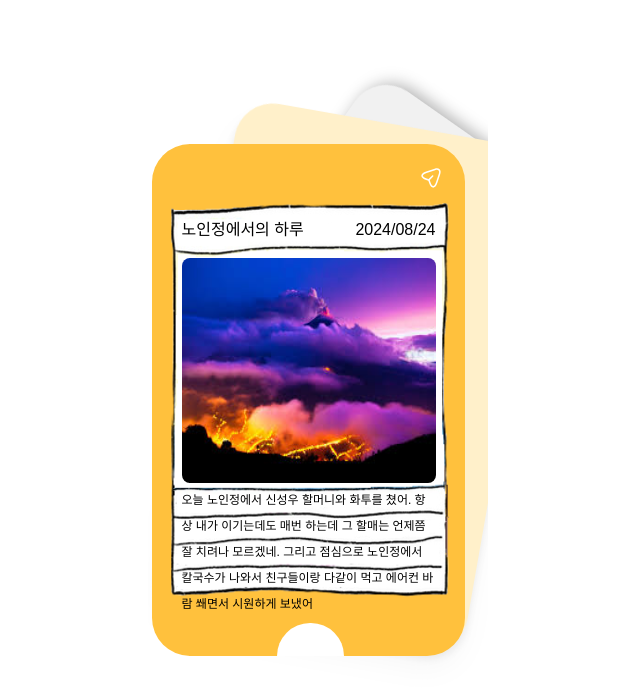
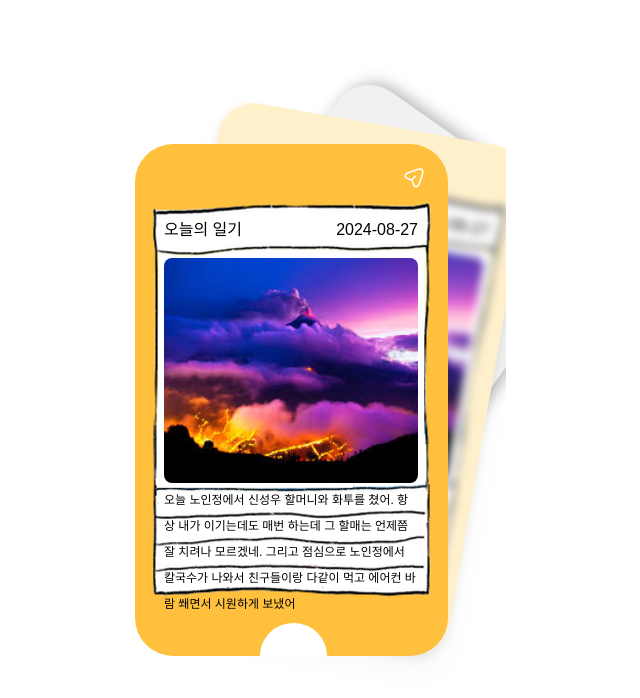
Before and after one commit to kimnerd625/onmom-client, a Next.js app: page /album in a window 1280 px wide. Shown: the top 698 px of the page, without its empty margins (320-960 px from the left). Built offline with nearby package versions, Linux system fonts and the light colour scheme; no server answers; a web font is replaced by a local one.

Commit message:
style: update Album page component

```diff
--- a/app/album/Types/DiaryData.ts
+++ b/app/album/Types/DiaryData.ts
@@ -1,8 +1,16 @@
 export interface DiaryData {
+  title: string;
+  createdAt: string;
+  diaryEntryId: number;
+  textContent: string;
   imageUrl: string;
-  data: {
-    title: string;
-    date: string; //Date 객체를 이용할 수도 있음
-    contents: string;
-  };
+  audioUrl: string;
+  dailyAnswers: [
+    {
+      id: number;
+      questionText: string;
+      answerText: string;
+      createdAt: string;
+    }
+  ];
 }
--- a/app/album/_components/Diary.tsx
+++ b/app/album/_components/Diary.tsx
@@ -7,7 +7,6 @@ import type { DiaryData } from "../Types/DiaryData";
 import ShareIcon from "@/public/icons/icon-share-white.svg";
 import DiaryCard from "./Diary/DiaryCard";
 import { useSwipeable } from "react-swipeable";
-import { config } from "process";
 
 interface ShareProps {
   isOpenShare: boolean;
@@ -22,55 +21,120 @@ export default function Diary({ isOpenShare, setIsOpenShare }: ShareProps) {
   // 그림일기 데이터 배열 상태 저장
   const [diaryData, setDiaryData] = useState<DiaryData[]>([
     {
+      title: "오늘의 일기",
+      createdAt: "2024-08-27",
+      diaryEntryId: 789,
+      textContent:
+        "오늘 노인정에서 신성우 할머니와 화투를 쳤어. 항상 내가 이기는데도 매번 하는데 그 할매는 언제쯤 잘 치려나 모르겠네. 그리고 점심으로 노인정에서 칼국수가 나와서 친구들이랑 다같이 먹고 에어컨 바람 쐐면서 시원하게 보냈어",
       imageUrl: "/images/test1.jpg",
-      data: {
-        title: "노인정에서의 하루",
-        date: "2024/08/24", //Date 객체를 이용할 수도 있음
-        contents:
-          "오늘 노인정에서 신성우 할머니와 화투를 쳤어. 항상 내가 이기는데도 매번 하는데 그 할매는 언제쯤 잘 치려나 모르겠네. 그리고 점심으로 노인정에서 칼국수가 나와서 친구들이랑 다같이 먹고 에어컨 바람 쐐면서 시원하게 보냈어",
-      },
+      audioUrl: "https://s3.amazonaws.com/bucket-name/audio/1/1234567890.mp3",
+      dailyAnswers: [
+        {
+          id: 1,
+          questionText: "약은 드셨나요?",
+          answerText: "응 먹었어",
+          createdAt: "2024-08-27",
+        },
+      ],
+    },
+    {
+      title: "다음의 일기",
+      createdAt: "2024-08-27",
+      diaryEntryId: 790,
+      textContent:
+        "오늘 노인정에서 신성우 할머니와 화투를 쳤어. 항상 내가 이기는데도 매번 하는데 그 할매는 언제쯤 잘 치려나 모르겠네. 그리고 점심으로 노인정에서 칼국수가 나와서 친구들이랑 다같이 먹고 에어컨 바람 쐐면서 시원하게 보냈어",
+      imageUrl: "/images/test1.jpg",
+      audioUrl: "https://s3.amazonaws.com/bucket-name/audio/1/1234567890.mp3",
+      dailyAnswers: [
+        {
+          id: 1,
+          questionText: "약은 드셨나요?",
+          answerText: "응 먹었어",
+          createdAt: "2024-08-27",
+        },
+      ],
     },
   ]);
 
-  // 스와이프 상태 관리
   const [isSwiping, setIsSwiping] = useState<boolean>(false);
-  const [distanceX, setDistanceX] = useState<number>(0);
-  const [distanceY, setDistanceY] = useState<number>(0);
-  const [direction, setDirection] = useState<string>("");
+  const [deg, setDeg] = useState<number>(0);
+
+  const [visible, setVisible] = useState<boolean>(true);
 
   const diaryHandler = useSwipeable({
     onSwiped: (eventData) => {
       setIsSwiping(false);
+
+      if (deg <= -10) {
+        console.log("다음 데이터");
+
+        const newData = [...diaryData];
+
+        setDiaryData(newData);
+      }
+
+      if (deg >= 10) {
+        console.log("이전 데이터");
+
+        const newData = [...diaryData];
+
+        setDiaryData(newData);
+      }
+
+      setDeg(0);
+      setVisible(true);
     },
     onSwiping: (eventData) => {
-      console.log("진행 중");
-      // setIsSwiping(true);
-      setDistanceX(eventData.deltaX);
-      setDistanceY(eventData.deltaY);
-      setDirection(eventData.dir);
+      setIsSwiping(true);
+      const newDeg = Math.floor(
+        Math.min(Math.max(eventData.deltaX / 10, -10), 10)
+      );
+
+      if (newDeg >= 10 || newDeg <= -10) {
+        setVisible(false);
+      }
+
+      setDeg(newDeg);
     },
-    // onSwipeStart: (eventData) => {
-    //   setIsSwiping(true);
-    //   console.log("시작");
-    // },
-    ...config,
   });
 
-  // useEffect hook으로 그림일기 데이터 배열 받아오기
-  //
+  useEffect(() => {
+    const fetchData = async () => {
+      try {
+        const response = await fetch("/api/diary", {
+          method: "GET",
+          headers: {
+            "Content-Type": "application/json",
+          },
+        });
+
+        if (!response.ok) {
+          throw new Error("그림일기 정보를 가져오는 데 실패했습니다.");
+        }
+
+        const data = await response.json();
+        setDiaryData(data);
+      } catch (error) {
+        console.error("그림일기 조회 중 오류 발생", error);
+      }
+    };
+
+    fetchData();
+  }, []);
 
   return (
     <div className="flex relative">
       <div
         {...diaryHandler}
-        className={`z-30 relative origin-bottom-right transition-transform duration-0 ease-in-out transform ${
-          isSwiping && distanceX !== 0
-            ? `rotate-[${Math.floor(
-                Math.atan(distanceX / 515) * (180 / Math.PI)
-              )}deg]`
-            : "rotate-[0deg]"
-        }`}
+        className={`z-30 relative origin-bottom-right transition-all duration-500 opacity-100`}
+        style={{
+          transform: `rotate(${deg}deg)`,
+          opacity: `${visible ? "1" : "0.7"}`,
+        }}
       >
+        {isSwiping && (
+          <div className="absolute inset-0 bg-black bg-opacity-10 z-10 rounded-[38px] ml-1"></div>
+        )}
         <div
           onClick={shareHandler}
           className="z-30 rounded-full p-2.5 top-3 right-3 absolute hover:bg-brand-main_200 cursor-pointer"
@@ -79,8 +143,10 @@ export default function Diary({ isOpenShare, setIsOpenShare }: ShareProps) {
         </div>
         <div className="ml-1 cursor-pointer group hover:outline hover:outline-blue-600 flex justify-center flex-col items-center relative w-[313px] h-[512px] rounded-[38px] bg-album-first">
           <DiaryCard
+            title={diaryData[0].title}
+            createdAt={diaryData[0].createdAt}
             imageUrl={diaryData[0].imageUrl}
-            data={diaryData[0].data}
+            textContent={diaryData[0].textContent}
           />
           <div>
             <div className="group:hover:border group-hover:outline group-hover:border-l-2 group-hover:border-r-2 group-hover:border-t-2 group-hover:outline-white group-hover:border-r-blue-600 group-hover:border-t-blue-600 group-hover:border-l-blue-600 absolute bottom-0 left-[125px] bg-white w-[67px] h-[33.5px] rounded-t-full"></div>
@@ -89,7 +155,15 @@ export default function Diary({ isOpenShare, setIsOpenShare }: ShareProps) {
       </div>
 
       <div className="drop-shadow-xl absolute z-20 origin-bottom-right rotate-[10deg]">
-        <div className="cursor-pointer group hover:outline hover:outline-blue-600 flex justify-center flex-col items-center relative w-[313px] h-[512px] rounded-[38px] bg-album-second"></div>
+        <div className="cursor-pointer group hover:outline hover:outline-blue-600 flex justify-center flex-col items-center relative w-[313px] h-[512px] rounded-[38px] bg-album-second">
+          <div className="absolute inset-0 bg-white bg-opacity-5 backdrop-blur-sm z-10"></div>
+          <DiaryCard
+            title={diaryData[1].title}
+            createdAt={diaryData[1].createdAt}
+            imageUrl={diaryData[1].imageUrl}
+            textContent={diaryData[1].textContent}
+          />
+        </div>
       </div>
       <div className="drop-shadow-[4px_-4px_8px_rgba(0,0,0,0.3)] absolute z-10 right-20 top-5 origin-bottom-right rotate-[35deg]">
         <div className="cursor-pointer group hover:outline hover:outline-blue-600 flex justify-center flex-col items-center relative w-[290px] h-[400px] rounded-[38px] bg-album-third"></div>
--- a/app/album/_components/Diary/DiaryCard.tsx
+++ b/app/album/_components/Diary/DiaryCard.tsx
@@ -4,15 +4,25 @@ import Frame from "@/public/icons/frame.svg";
 
 import type { DiaryData } from "../../Types/DiaryData";
 
-export default function DiaryCard({ imageUrl, data }: DiaryData) {
+type DiaryCardData = Pick<
+  DiaryData,
+  "title" | "createdAt" | "imageUrl" | "textContent"
+>;
+
+export default function DiaryCard({
+  title,
+  createdAt,
+  imageUrl,
+  textContent,
+}: DiaryCardData) {
   return (
     <section className="relative w-[270px] h-[380px] bg-white p-2 font-yoonchildfundDaeHan">
       <div className="top-[-12px] right-[-10px] absolute">
         <Frame />
       </div>
       <div className="relative flex flex-row justify-between h-[40px]">
-        <div>{data.title}</div>
-        <div>{data.date}</div>
+        <div>{title}</div>
+        <div>{createdAt}</div>
       </div>
 
       <div className="relative h-[225px] overflow-hidden rounded-lg flex-row justify-between flex ">
@@ -25,7 +35,7 @@ export default function DiaryCard({ imageUrl, data }: DiaryData) {
       </div>
 
       <div className="relative flex flex-col mt-1">
-        <div className="text-xs leading-[26px]">{data.contents}</div>
+        <div className="text-xs leading-[26px]">{textContent}</div>
       </div>
     </section>
   );
--- a/app/album/_components/Dimmed.tsx
+++ b/app/album/_components/Dimmed.tsx
@@ -1,5 +1,5 @@
 export default function Dimmed() {
   return (
-    <div className="inset-0 bg-opacity-20 bg-black absolute h-dvh z-40"></div>
+    <div className="inset-0 bg-opacity-20 bg-black fixed h-dvh z-40"></div>
   );
 }
--- a/app/album/_components/Share/ShareAppButton.tsx
+++ b/app/album/_components/Share/ShareAppButton.tsx
@@ -3,8 +3,15 @@ import Image from "next/image";
 import type { AppList } from "../../Types/AppList";
 
 export default function ShareAppButton({ imageUrl, appName }: AppList) {
+  const shareHandler = () => {
+    window.open("https://twitter.com/intent/tweet");
+  };
+
   return (
-    <button className="flex flex-col justify-center items-center hover:outline p-1 hover:outline-blue-300">
+    <button
+      onClick={shareHandler}
+      className="flex flex-col justify-center items-center hover:outline p-1 hover:outline-blue-300"
+    >
       <Image
         src={`${imageUrl}`}
         alt={`${appName} 아이콘 이미지`}
--- a/app/album/page.tsx
+++ b/app/album/page.tsx
@@ -11,7 +11,7 @@ export default function AlbumPage() {
   const [isOpenShare, setIsOpenShare] = useState<boolean>(true);
 
   return (
-    <div className="relative flex items-center justify-start w-[340px] h-[812px] mr-1 overflow-hidden">
+    <div className="relative flex items-center justify-start w-[375px] h-[812px] mr-1 overflow-hidden">
       <Diary isOpenShare={isOpenShare} setIsOpenShare={setIsOpenShare} />
       {!isOpenShare && <Dimmed />}
       <Share isOpenShare={isOpenShare} setIsOpenShare={setIsOpenShare} />
--- /dev/null
+++ b/app/api/getDiary/route.ts
@@ -0,0 +1,31 @@
+import { NextResponse } from "next/server";
+
+export async function GET(request: Request) {
+  try {
+    const apiUrl = `${process.env.NEXT_BACK_SERVER}/diary`;
+
+    const cookieHeader = request.headers.get("cookie");
+
+    const response = await fetch(apiUrl, {
+      method: "GET",
+      headers: {
+        "Content-Type": "application/json",
+        Cookie: cookieHeader || "",
+      },
+      credentials: "include",
+    });
+
+    const responseData = await response.json();
+
+    if (!response.ok) {
+      return NextResponse.json(responseData, { status: response.status });
+    }
+
+    return NextResponse.json(responseData, { status: 200 });
+  } catch (error: any) {
+    return NextResponse.json(
+      { error: "그림일기 조회 중 오류가 발생했습니다: " + error.message },
+      { status: 500 }
+    );
+  }
+}
```
